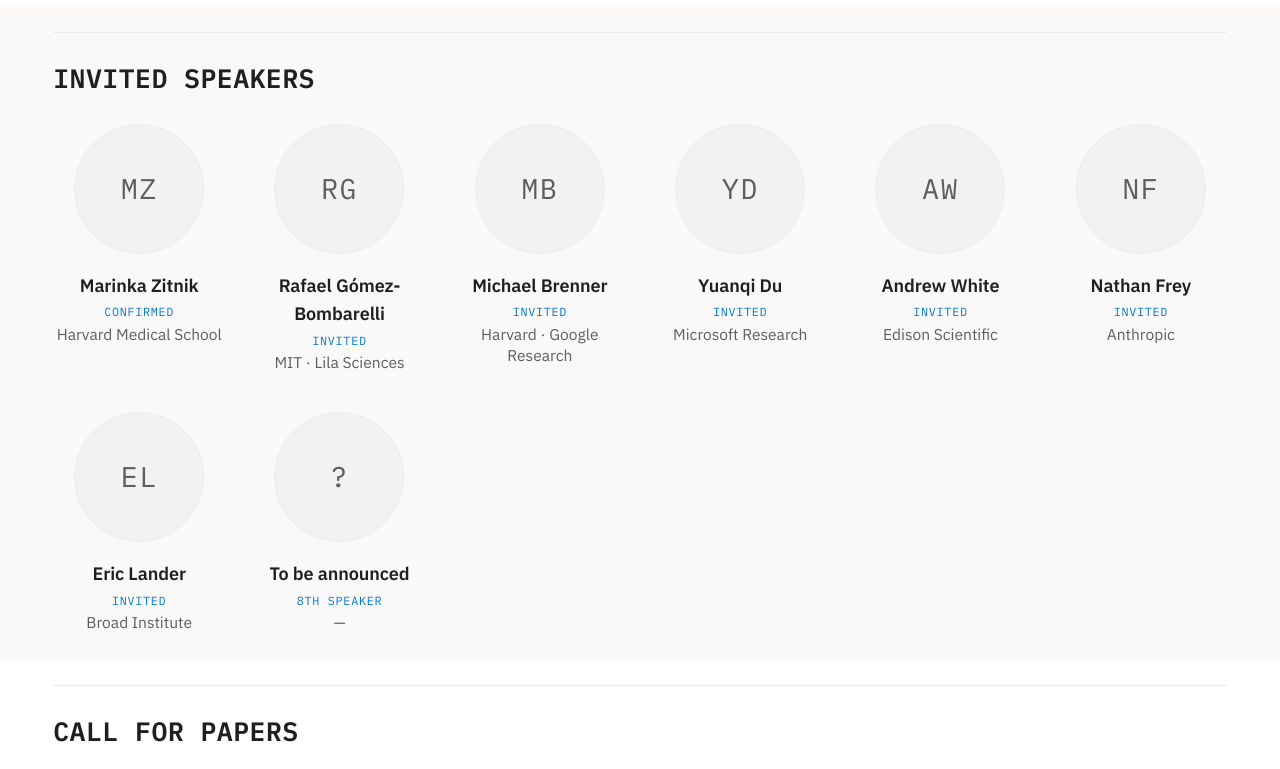
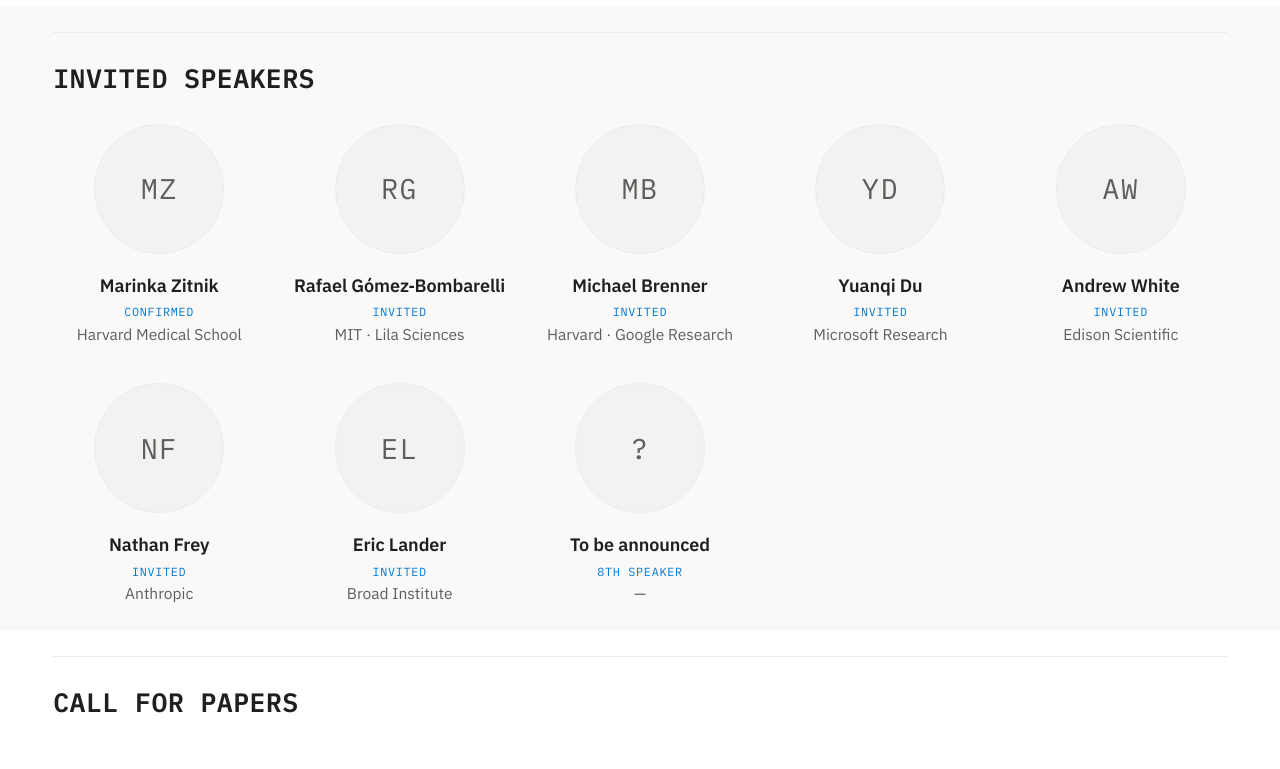
Before and after one commit to ai-scientist-workshop/ai-scientist-workshop.github.io, a plain HTML site: page index.html in a window 1280 px wide. Shown: the part 2660-3429 px from the top of the page. Drawn offline with Linux system fonts and the light colour scheme.

Commit message:
initial commit

```diff
--- a/index.html
+++ b/index.html
@@ -296,7 +296,7 @@
     /* ---------- people grids ---------- */
     .people-grid {
       display: grid;
-      grid-template-columns: repeat(auto-fill, minmax(160px, 1fr));
+      grid-template-columns: repeat(auto-fill, minmax(200px, 1fr));
       gap: 2rem 1.5rem;
     }
     .person {
@@ -803,7 +803,7 @@
           </div>
           <div class="person">
             <div class="person-photo" data-initials="RG"></div>
-            <div class="person-name">Rafael Gómez-Bombarelli</div>
+            <div class="person-name">Rafael Gómez&#8209;Bombarelli</div>
             <div class="person-affil"><span class="role">Invited</span>MIT · Lila Sciences</div>
           </div>
           <div class="person">
```
